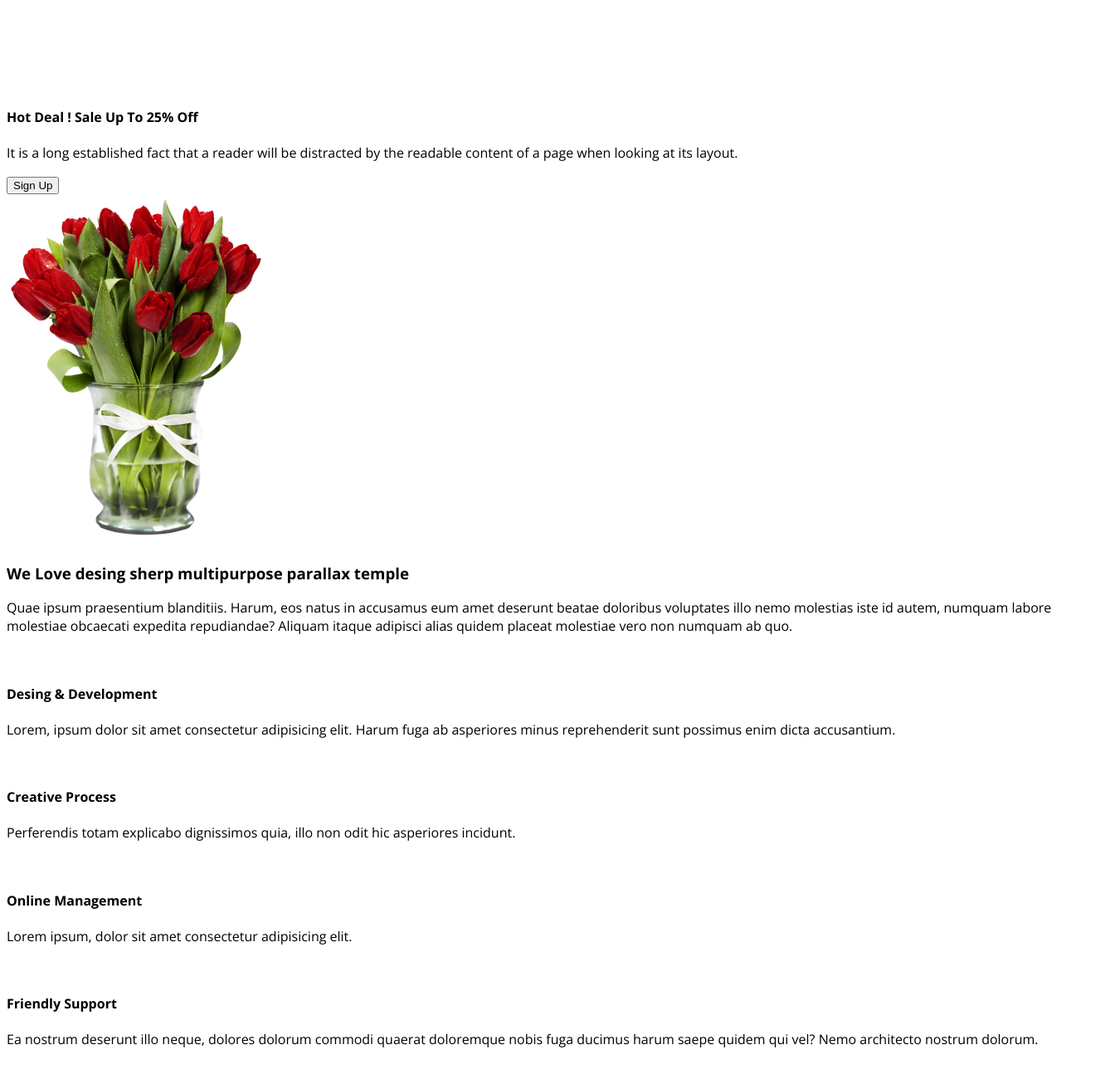
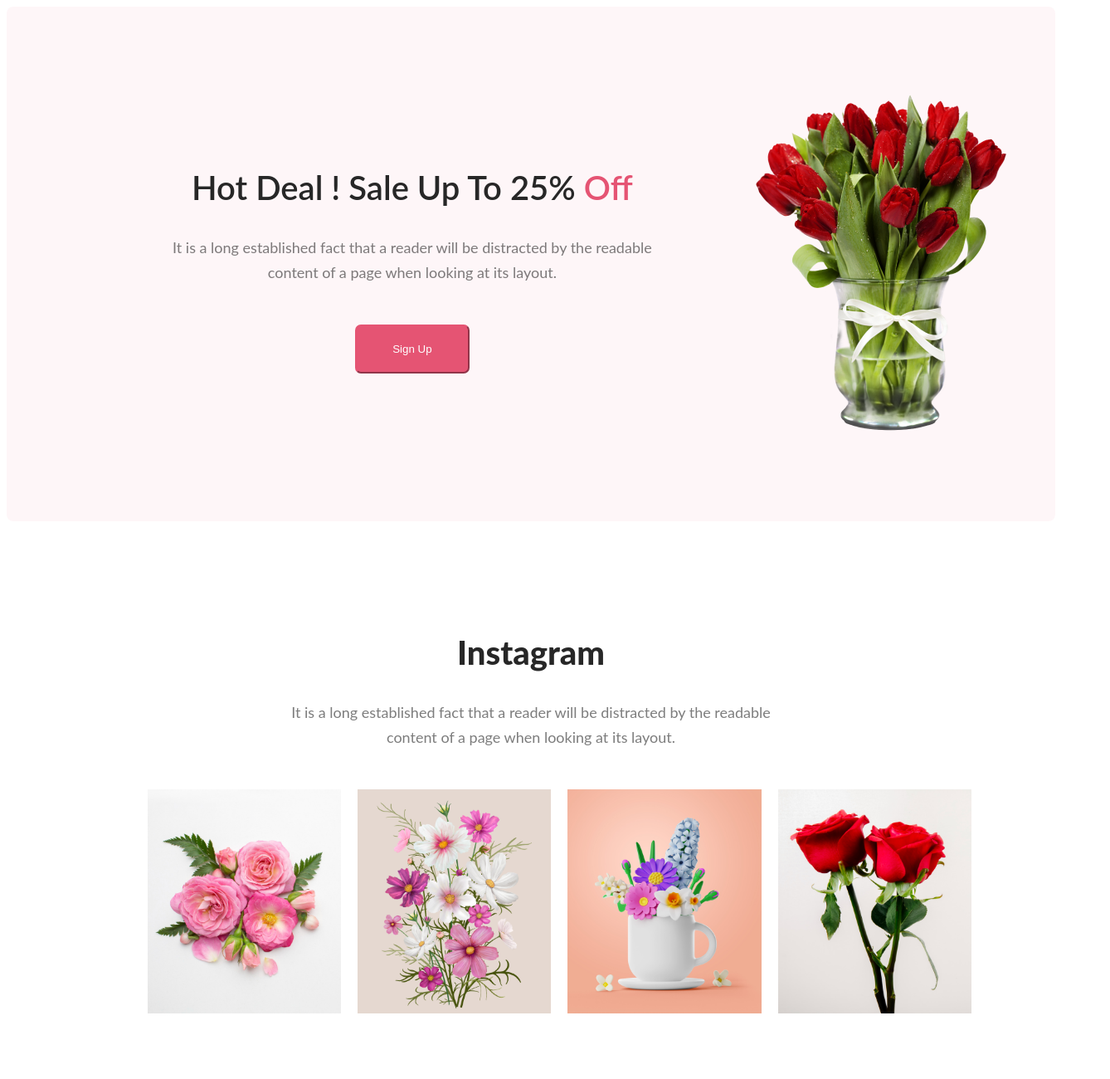
Before and after one commit to nishattasnimnishu/assignment-no-one, a plain HTML site: page index.html in a window 1280 px wide. Shown: the part 1476-2776 px from the top of the page at 83% size, 1338 px wide, since content can reach past the window. Before the commit the page ends 2755 px from the top, so only its background shows below. Drawn offline with nearby package versions, Linux system fonts and the light colour scheme.

Commit message:
third section complete

```diff
--- a/index.html
+++ b/index.html
@@ -29,15 +29,15 @@
             <h2 class="featured-h2">Our Featured Flowers</h2>
             <p class="featured-p">It is a long established fact that a reader will be distracted by the readable <br> content of a page when looking at its layout.</p>
             <div class="featured-flowers-container">
-                <div class="flowers">
+                <div class="flower">
                     <img class="picture-1" src="images/pngwing 6.png" alt="">
                     <a class="pink-p" href=""><p>Pink Flower Tree</p></a>
                 </div>
-                <div class="flowers">
+                <div class="flower">
                     <img class="picture-2" src="images/pngwing 5.png" alt="">
                     <a class="pink-p" href=""><p>Pink Flower Tree</p></a>
                 </div>
-                <div class="flowers">
+                <div class="flower">
                     <img class="picture-3" src="images/pngwing 7.png" alt="">
                     <a class="pink-p" href=""><p>Pink Flower Tree</p></a>
                 </div>
@@ -49,44 +49,27 @@
         <section>
             <div class="hot-deal-container">
                 <div class="hot-deal">
-                    <h4 class="deal-h4">Hot Deal ! Sale Up To 25% Off</h4>
-                    <p class="deal-p">It is a long established fact that a reader will be distracted by the readable content of a page when looking at its layout.
+                    <h2 class="deal-h4">Hot Deal ! Sale Up To 25% <span class="off-color">Off</span></h2>
+                    <p class="deal-p">It is a long established fact that a reader will be distracted by the readable <br> content of a page when looking at its layout.
                     </p>
-                    <button class="sign-up">Sign Up</button>
+                    <button class="btn-color">Sign Up</button>
                 </div>
                 <div>
-                    <img class="craft-image" src="images/pngwing 8.png" alt="">
+                    <img class="hot-deal-image" src="images/pngwing 8.png" alt="">
                 </div>
             </div>
         </section>
         <!-- main section two end -->
 
         <!-- main section three start -->
-        <section class="about">
-            <h3 class="section-h3">We Love desing sherp multipurpose parallax temple</h3>
-            <p class="section-p"> Quae ipsum praesentium blanditiis. Harum, eos natus in accusamus eum amet deserunt beatae doloribus voluptates illo nemo molestias iste id autem, numquam labore molestiae obcaecati expedita repudiandae? Aliquam itaque adipisci alias quidem placeat molestiae vero non numquam ab quo. </p>
-            <div class="info-container">
-                <div class="info">
-                    <img class="picture" src="images/icons/camera.png" alt="">
-                    <h4 class="info-p">Desing & Development</h4>
-                    <p class="info-description">Lorem, ipsum dolor sit amet consectetur adipisicing elit. Harum fuga ab asperiores minus reprehenderit sunt possimus enim dicta accusantium.
-                    </p>
-                </div>
-                <div class="info">
-                    <img class="picture" src="images/icons/ideas.png" alt="">
-                    <h4 class="info-p">Creative Process</h4>
-                    <p class="info-description">Perferendis totam explicabo dignissimos quia, illo non odit hic asperiores incidunt.</p>
-                </div>
-                <div class="info">
-                    <img class="picture" src="images/icons/notepad.png" alt="">
-                    <h4 class="info-p">Online Management</h4>
-                    <p class="info-description">Lorem ipsum, dolor sit amet consectetur adipisicing elit. </p>
-                </div>
-                <div class="info">
-                    <img class="picture" src="images/icons/unlock.png" alt="">
-                    <h4 class="info-p">Friendly Support</h4>
-                    <p class="info-description">Ea nostrum deserunt illo neque, dolores dolorum commodi quaerat doloremque nobis fuga ducimus harum saepe quidem qui vel? Nemo architecto nostrum dolorum.</p>
-                </div>
+        <section class="instagram">
+            <h2 class="instagram-h2">Instagram</h2>
+            <p class="instagram-p">It is a long established fact that a reader will be distracted by the readable <br>content of a page when looking at its layout.</p>
+            <div class="instagram-container">
+                <img class="instagrams" src="images/Flower 01.png" alt="">
+                <img class="instagrams" src="images/Rectangle 4.png" alt="">
+                <img class="instagrams" src="images/Rectangle 5.png" alt="">
+                <img class="instagrams" src="images/Rectangle 6.png" alt="">
             </div>
         </section>
         <!-- main section three end -->
--- a/styles/style.css
+++ b/styles/style.css
@@ -10,6 +10,8 @@ body{
 .flowers{
     padding: 100px 100px 0 0;
     gap: 97px;
+    display: inline;
+    text-align: left;
 }
 .flower-h1{
     color: #272727;
@@ -60,9 +62,10 @@ body{
     display: flex;
 
 }
-.flowers{
+.flower{
     text-align: center;
-    display: inline;
+    padding-left: 24px;
+    gap: 24px;
 }
 .picture-1{
     border-radius: 300px 300px 0px 0px;
@@ -70,6 +73,7 @@ body{
     width: 210px;
     height: 328px;
     padding: 70px 50px 0 50px;
+    margin-left: 54px;
 }
 .picture-2{
     border-radius: 300px 300px 0px 0px;
@@ -92,6 +96,82 @@ body{
     font-weight: 700;
     line-height: 35px;
 }
+/* main section one end */
 
 
-/* main section one end */
+
+/* main section two start */
+
+.hot-deal-container{
+    display: flex;
+    width: 100%;
+    height: 620px;
+    border-radius: 8px;
+    background: rgba(229, 84, 115, 0.05);
+}
+.hot-deal{
+    text-align: center;
+    padding-left: 200px;
+    padding-top: 160px;
+    padding-bottom: 100px;
+}
+.deal-h4{
+    color: #272727;
+    font-family: Lato;
+    font-size: 40px;
+    font-weight: 600;
+}
+.off-color{
+    color: #E55473;
+    font-family: Lato;
+    font-size: 40px;
+    font-weight: 600;
+}
+.deal-p{
+    color: rgba(39, 39, 39, 0.60);
+    text-align: center;
+    font-family: Lato;
+    font-size: 18px;
+    font-weight: 400;
+    line-height: 30px;
+    padding-bottom: 30px;
+}
+.hot-deal-image{
+    width: 318px;
+    height: 420px;
+    padding-left: 120px;
+    padding-top: 100px;
+
+}
+/* main section two end */
+
+/* main section three start */
+.instagram{
+    background-color: #FFF;
+    padding: 100px;
+}
+.instagram-h2{
+    text-align: center;
+    color: #272727;
+    font-family: Lato;
+    font-size: 40px;
+    font-weight: 800;
+}
+.instagram-p{
+    text-align: center;
+    color: rgba(39, 39, 39, 0.60);
+    font-family: Lato;
+    font-size: 18px;
+    font-weight: 400;
+    line-height: 30px;
+    padding-bottom: 30px;
+}
+.instagram-container{
+    height: 270px;
+    width: 300px;
+    display: flex;
+    padding-left: 50px;
+}
+.instagrams{
+    padding-left: 20px;
+}
```
